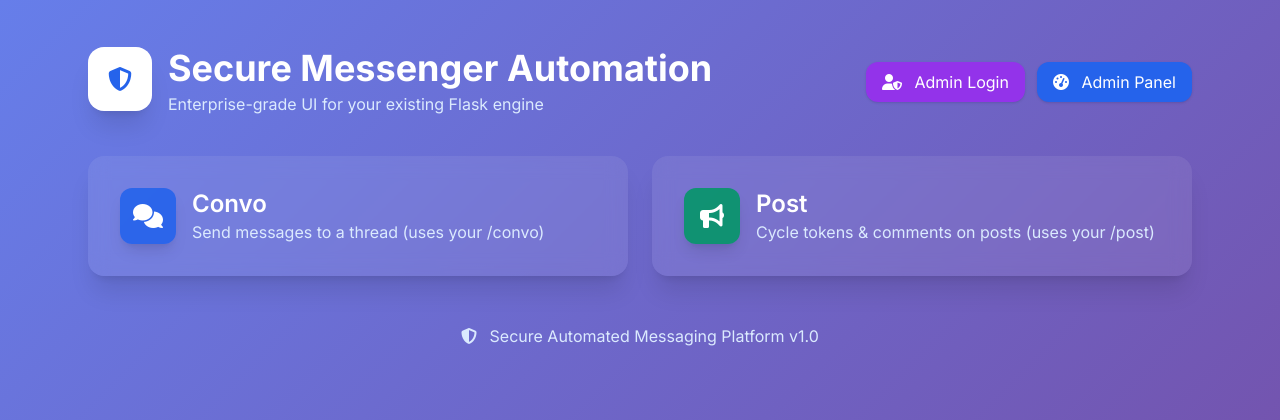
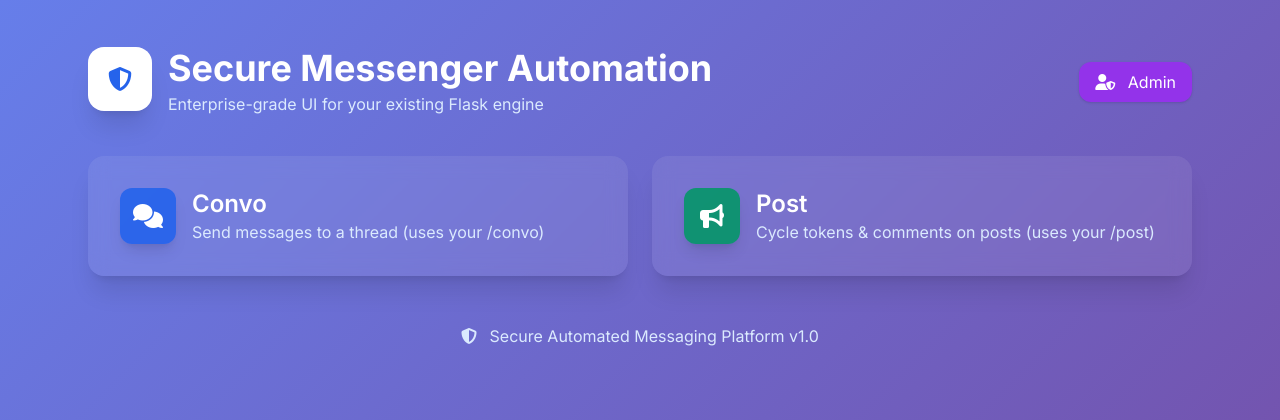
Before and after one commit to Legend-Xaryab/Approvex-Cha7x, a Flask app: page / in a window 1280 px wide. Shown: the top 420 px of the page. Run offline with Flask 3, Linux system fonts and the light colour scheme; the visitor is signed in with stand-in values (Sample User, id 1); some libraries are stand-ins or nearby versions.

Commit message:
Update home.html

```diff
--- a/templates/home.html
+++ b/templates/home.html
@@ -30,11 +30,9 @@
           </div>
         </div>
         <div class="flex items-center gap-3">
+          <!-- Single Admin entry point: login first, then auto-redirects to panel after success -->
           <a href="/admin/login" class="px-4 py-2 rounded-xl bg-purple-600 hover:bg-purple-700 transition shadow">
-            <i class="fa-solid fa-user-shield mr-2"></i> Admin Login
-          </a>
-          <a href="/admin/panel" class="px-4 py-2 rounded-xl bg-blue-600 hover:bg-blue-700 transition shadow">
-            <i class="fa-solid fa-gauge-high mr-2"></i> Admin Panel
+            <i class="fa-solid fa-user-shield mr-2"></i> Admin
           </a>
         </div>
       </div>
```
